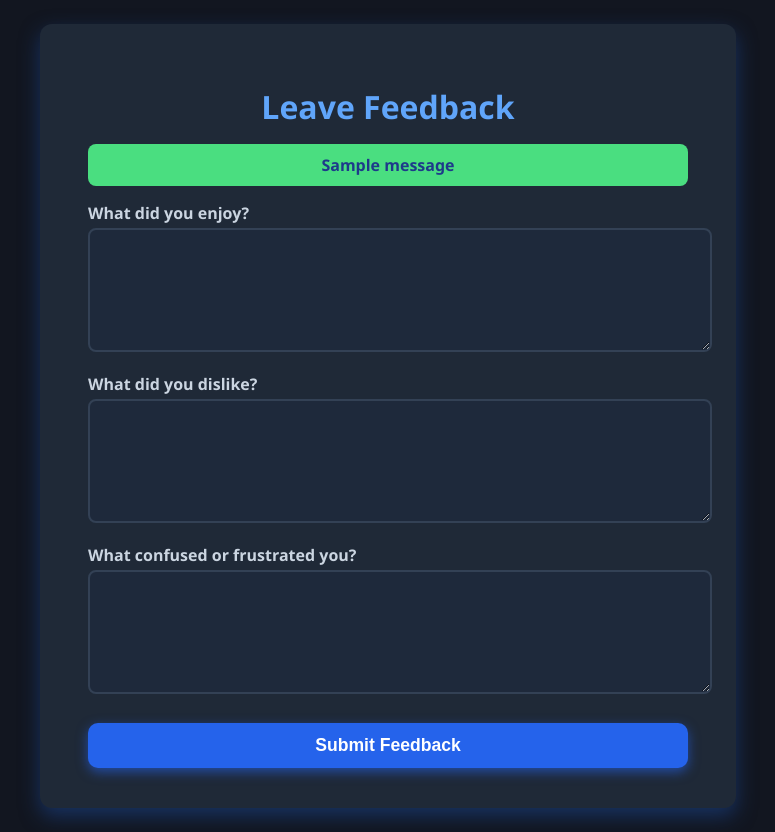
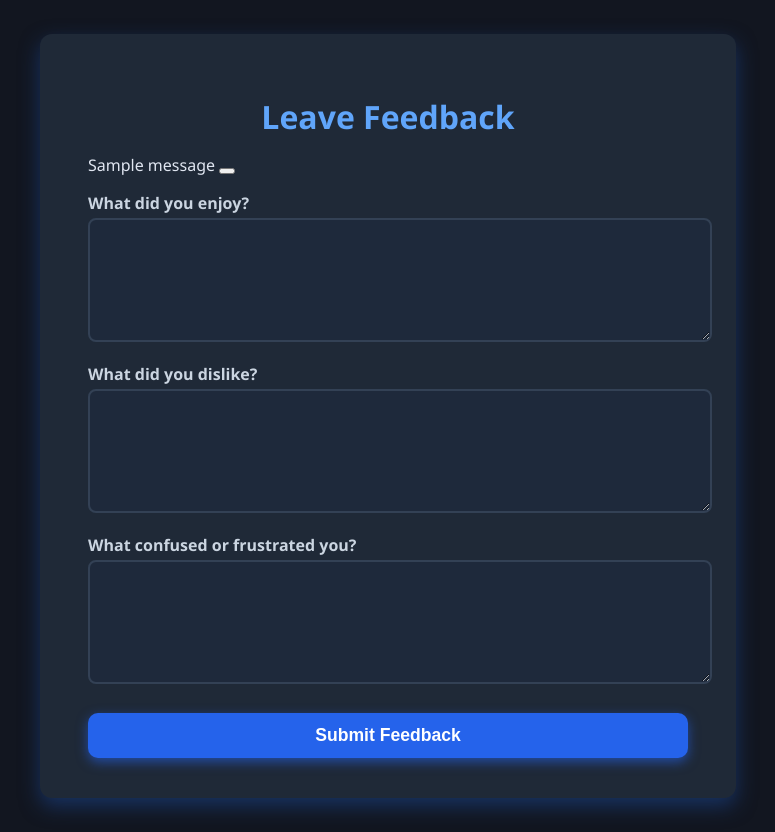
Before and after one commit to bowale-os/AmazingSQL, a Flask app: page /feedback in a window 1280 px wide. Shown: the whole page, without its empty margins (252-1027 px from the left). Run offline with Flask 3, Linux system fonts and the light colour scheme; the visitor is signed in with stand-in values (Sample User, id 1); one stand-in notice (Sample message) is shown; parts of the project's set-up code (start-up, migrations or seed data) failed here and were passed over; some libraries are stand-ins or nearby versions.

Commit message:
Update feedback.html

```diff
--- a/templates/feedback.html
+++ b/templates/feedback.html
@@ -103,7 +103,10 @@
     {% with feedback_messages = get_flashed_messages(category_filter=["feedback"], with_categories=true) %}
       {% if feedback_messages %}
         {% for category, message in feedback_messages %}
-          <div class="flash-message">{{ message }}</div>
+          <div class="alert alert-{{ 'success' if category == 'feedback' else category }} alert-dismissible fade show" role="alert">
+            {{ message }}
+        <button type="button" class="btn-close" data-bs-dismiss="alert" aria-label="Close"></button>
+      </div>
         {% endfor %}
       {% endif %}
     {% endwith %}
```
